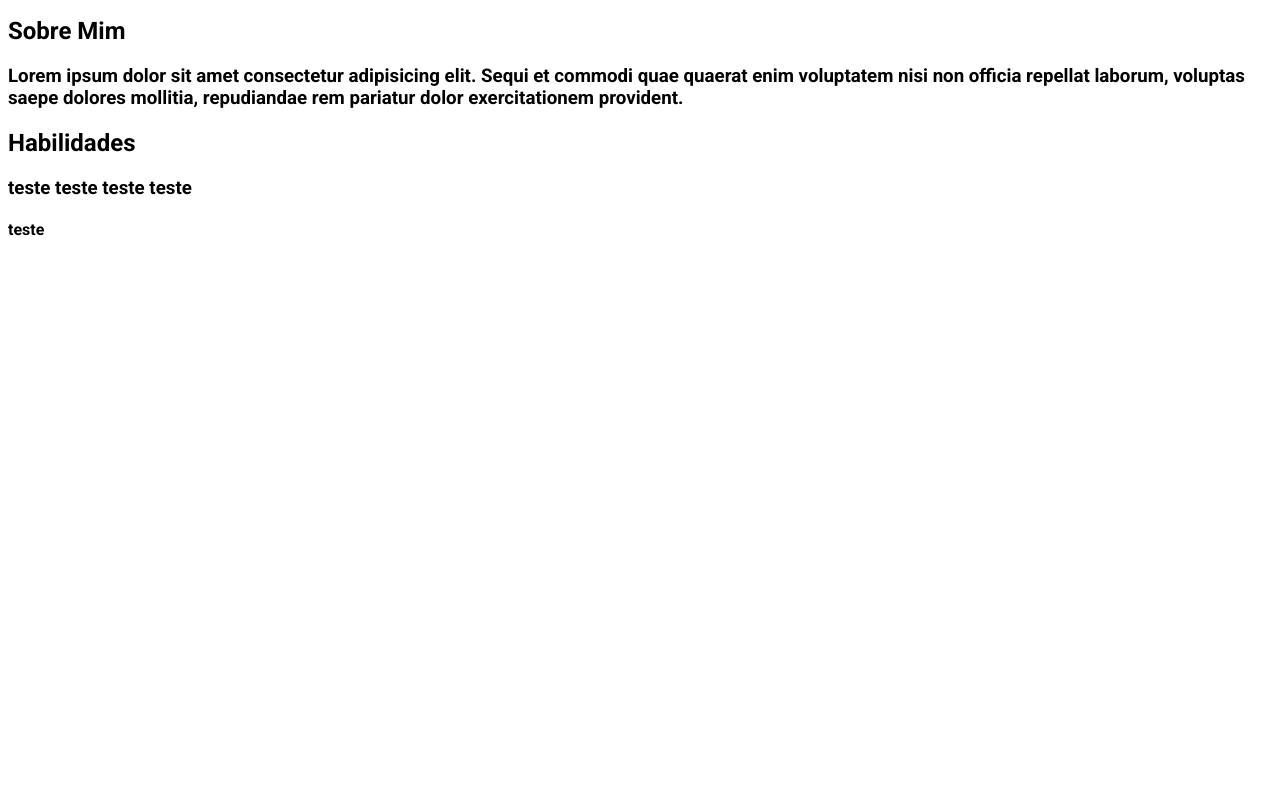
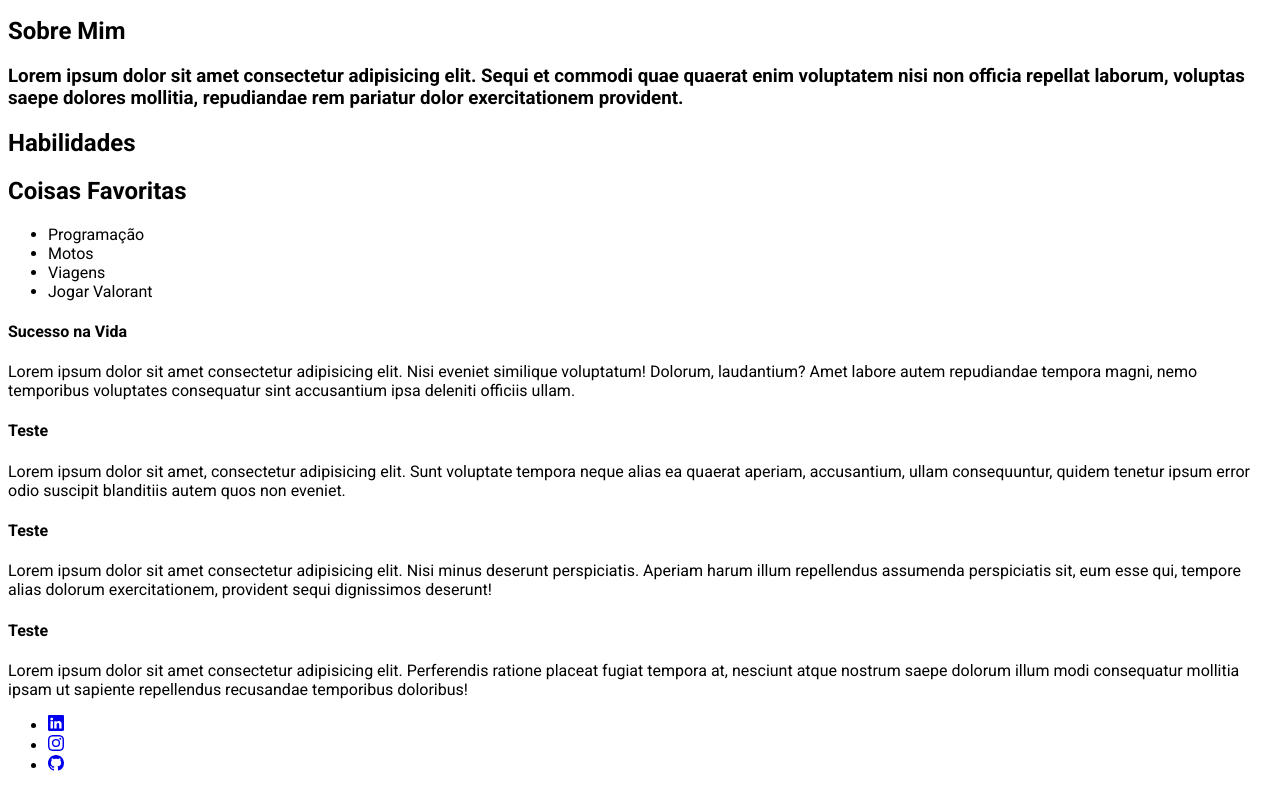
Before and after one commit to Leopreal/Projeto-Codigo-Certo, a plain HTML site: page index.html in a window 1280 px wide. Shown: the part 934-1725 px from the top of the page. Before the commit the page ends 1194 px from the top, so only its background shows below. Drawn offline with Linux system fonts and the light colour scheme.

Commit message:
finalizando html e colocando icones com bootstrap

```diff
--- a/index.html
+++ b/index.html
@@ -35,10 +35,48 @@
         </div>
         <div class="habilidades">
             <h2>Habilidades</h2>
-            <h3>teste teste teste teste</h3>
-            <h4>teste</h4>
         </div>
     </div>
+    <div class="favoritos">
+        <h2>Coisas Favoritas</h2>
+        <ul>
+            <li>Programação</li>
+            <li>Motos</li>
+            <li>Viagens</li>
+            <li>Jogar Valorant</li>
+        </ul>
+    </div>
+
+    <div class="motivacao">
+        <h4>Sucesso na Vida</h4>
+        <p>Lorem ipsum dolor sit amet consectetur adipisicing elit. Nisi eveniet similique voluptatum! Dolorum, laudantium? Amet labore autem repudiandae tempora magni, nemo temporibus voluptates consequatur sint accusantium ipsa deleniti officiis ullam.</p>
+        <h4>Teste</h4>
+        <p>Lorem ipsum dolor sit amet, consectetur adipisicing elit. Sunt voluptate tempora neque alias ea quaerat aperiam, accusantium, ullam consequuntur, quidem tenetur ipsum error odio suscipit blanditiis autem quos non eveniet.</p>
+        <h4>Teste</h4>
+        <p>Lorem ipsum dolor sit amet consectetur adipisicing elit. Nisi minus deserunt perspiciatis. Aperiam harum illum repellendus assumenda perspiciatis sit, eum esse qui, tempore alias dolorum exercitationem, provident sequi dignissimos deserunt!</p>
+        <h4>Teste</h4>
+        <p>Lorem ipsum dolor sit amet consectetur adipisicing elit. Perferendis ratione placeat fugiat tempora at, nesciunt atque nostrum saepe dolorum illum modi consequatur mollitia ipsam ut sapiente repellendus recusandae temporibus doloribus!</p>
+    </div>
+    <footer>
+        <div class="contato">
+            <ul>
+                <li><a href="#linkedin"><svg xmlns="http://www.w3.org/2000/svg" width="16" height="16" fill="currentColor" class="bi bi-linkedin" viewBox="0 0 16 16">
+                    <path d="M0 1.146C0 .513.526 0 1.175 0h13.65C15.474 0 16 .513 16 1.146v13.708c0 .633-.526 1.146-1.175 1.146H1.175C.526 16 0 15.487 0 14.854zm4.943 12.248V6.169H2.542v7.225zm-1.2-8.212c.837 0 1.358-.554 1.358-1.248-.015-.709-.52-1.248-1.342-1.248S2.4 3.226 2.4 3.934c0 .694.521 1.248 1.327 1.248zm4.908 8.212V9.359c0-.216.016-.432.08-.586.173-.431.568-.878 1.232-.878.869 0 1.216.662 1.216 1.634v3.865h2.401V9.25c0-2.22-1.184-3.252-2.764-3.252-1.274 0-1.845.7-2.165 1.193v.025h-.016l.016-.025V6.169h-2.4c.03.678 0 7.225 0 7.225z"/>
+                        </svg>
+                    </a>
+                </li>
+                  <li>
+                    <a href="#instagram"><svg xmlns="http://www.w3.org/2000/svg" width="16" height="16" fill="currentColor" class="bi bi-instagram" viewBox="0 0 16 16">
+                    <path d="M8 0C5.829 0 5.556.01 4.703.048 3.85.088 3.269.222 2.76.42a3.9 3.9 0 0 0-1.417.923A3.9 3.9 0 0 0 .42 2.76C.222 3.268.087 3.85.048 4.7.01 5.555 0 5.827 0 8.001c0 2.172.01 2.444.048 3.297.04.852.174 1.433.372 1.942.205.526.478.972.923 1.417.444.445.89.719 1.416.923.51.198 1.09.333 1.942.372C5.555 15.99 5.827 16 8 16s2.444-.01 3.298-.048c.851-.04 1.434-.174 1.943-.372a3.9 3.9 0 0 0 1.416-.923c.445-.445.718-.891.923-1.417.197-.509.332-1.09.372-1.942C15.99 10.445 16 10.173 16 8s-.01-2.445-.048-3.299c-.04-.851-.175-1.433-.372-1.941a3.9 3.9 0 0 0-.923-1.417A3.9 3.9 0 0 0 13.24.42c-.51-.198-1.092-.333-1.943-.372C10.443.01 10.172 0 7.998 0zm-.717 1.442h.718c2.136 0 2.389.007 3.232.046.78.035 1.204.166 1.486.275.373.145.64.319.92.599s.453.546.598.92c.11.281.24.705.275 1.485.039.843.047 1.096.047 3.231s-.008 2.389-.047 3.232c-.035.78-.166 1.203-.275 1.485a2.5 2.5 0 0 1-.599.919c-.28.28-.546.453-.92.598-.28.11-.704.24-1.485.276-.843.038-1.096.047-3.232.047s-2.39-.009-3.233-.047c-.78-.036-1.203-.166-1.485-.276a2.5 2.5 0 0 1-.92-.598 2.5 2.5 0 0 1-.6-.92c-.109-.281-.24-.705-.275-1.485-.038-.843-.046-1.096-.046-3.233s.008-2.388.046-3.231c.036-.78.166-1.204.276-1.486.145-.373.319-.64.599-.92s.546-.453.92-.598c.282-.11.705-.24 1.485-.276.738-.034 1.024-.044 2.515-.045zm4.988 1.328a.96.96 0 1 0 0 1.92.96.96 0 0 0 0-1.92m-4.27 1.122a4.109 4.109 0 1 0 0 8.217 4.109 4.109 0 0 0 0-8.217m0 1.441a2.667 2.667 0 1 1 0 5.334 2.667 2.667 0 0 1 0-5.334"/>
+                        </svg>
+                    </a>
+                </li>
+                <li><a href="#gitnuh"><svg xmlns="http://www.w3.org/2000/svg" width="16" height="16" fill="currentColor" class="bi bi-github" viewBox="0 0 16 16">
+                    <path d="M8 0C3.58 0 0 3.58 0 8c0 3.54 2.29 6.53 5.47 7.59.4.07.55-.17.55-.38 0-.19-.01-.82-.01-1.49-2.01.37-2.53-.49-2.69-.94-.09-.23-.48-.94-.82-1.13-.28-.15-.68-.52-.01-.53.63-.01 1.08.58 1.23.82.72 1.21 1.87.87 2.33.66.07-.52.28-.87.51-1.07-1.78-.2-3.64-.89-3.64-3.95 0-.87.31-1.59.82-2.15-.08-.2-.36-1.02.08-2.12 0 0 .67-.21 2.2.82.64-.18 1.32-.27 2-.27s1.36.09 2 .27c1.53-1.04 2.2-.82 2.2-.82.44 1.1.16 1.92.08 2.12.51.56.82 1.27.82 2.15 0 3.07-1.87 3.75-3.65 3.95.29.25.54.73.54 1.48 0 1.07-.01 1.93-.01 2.2 0 .21.15.46.55.38A8.01 8.01 0 0 0 16 8c0-4.42-3.58-8-8-8"/>
+                  </svg></a></li>
+            </ul>
+        </div>
+    </footer>
 
     </body>
 </html>
```
